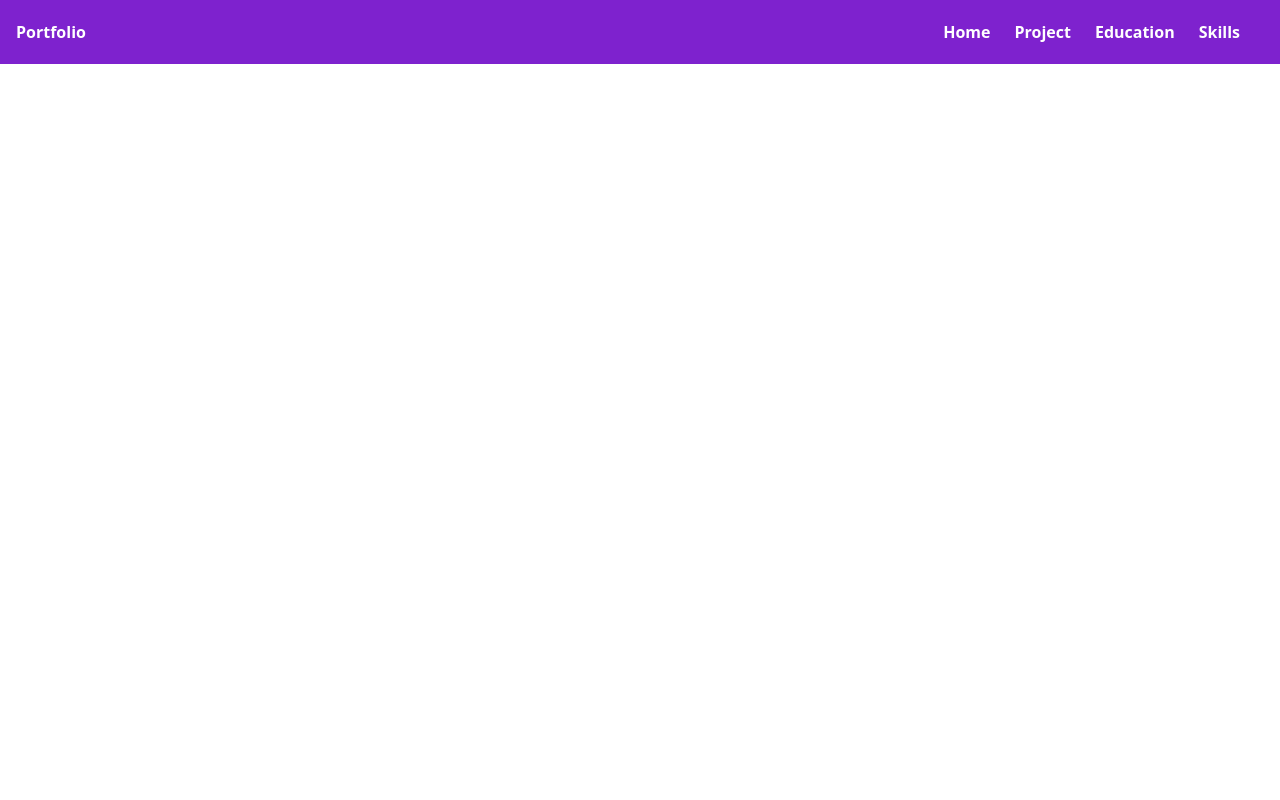
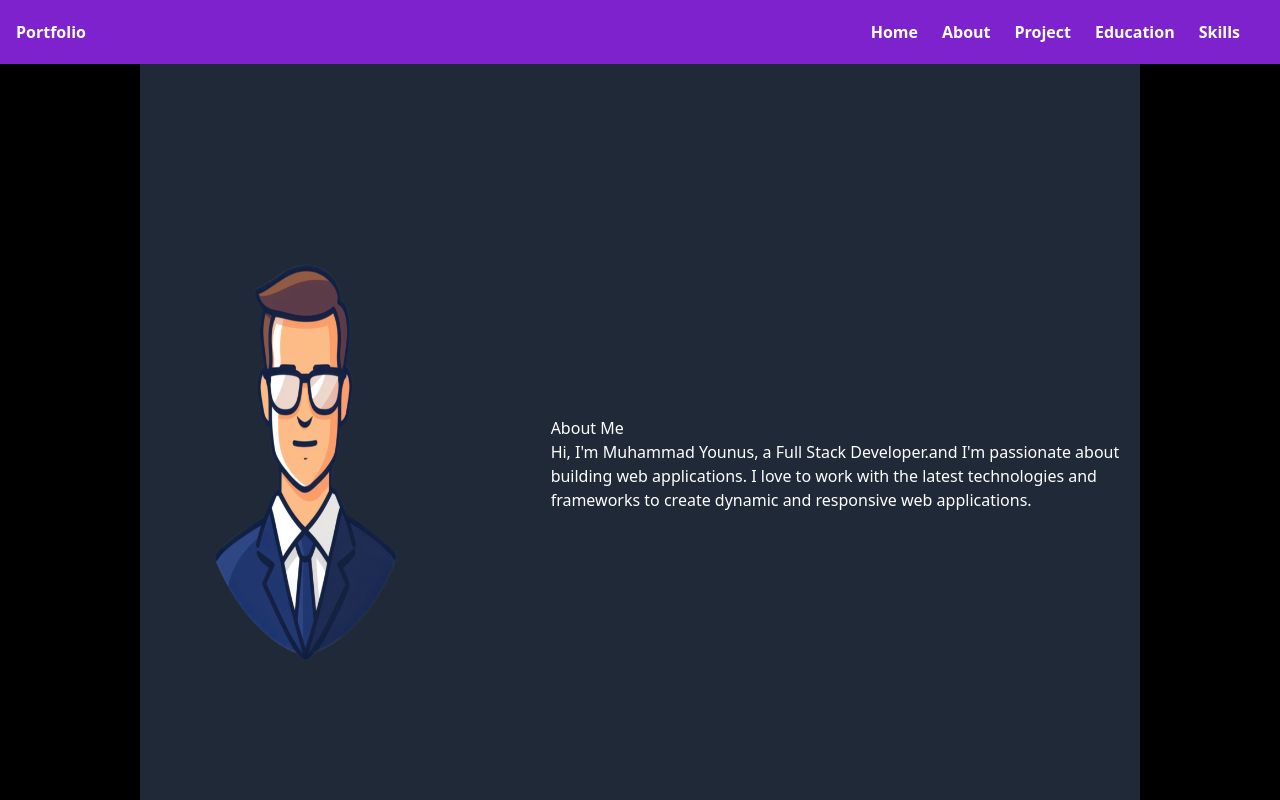
Before and after one commit to muh-younus/my-portfolio, a React (Create React App) app: page /about in a window 1280 px wide. Built offline with nearby package versions, Linux system fonts and the light colour scheme.

Commit message:
new commit

```diff
--- a/src/App.js
+++ b/src/App.js
@@ -3,6 +3,7 @@ import Navbar from './components/Navbar'
 import { BrowserRouter } from 'react-router-dom'
 import { Routes, Route } from 'react-router-dom'
 import Home from './components/Home'
+import About from './components/About'
 
 function App() {
   return (
@@ -12,6 +13,7 @@ function App() {
         <Navbar />
         <Routes>
           <Route path="/" element={<Home />} />
+          <Route path="/about" element={<About />} />
 
         </Routes>
 
--- /dev/null
+++ b/src/components/About.js
@@ -0,0 +1,27 @@
+import React from 'react'
+import img from '../images/image.webp' // Make sure to replace with the correct path to your image
+
+function About() {
+  return (
+    <>
+    <div className="min-h-screen w-full bg-black fixed left-0  text-white flex justify-center overflow-hidden ">
+        <div className="flex justify-center items-center   bg-gray-800 overflow-hidden  gap-20 hidden w-[1000px]  sm:flex">
+
+            <div>
+            <img src={img} className=' w-[900px] h-[400px] rounded' alt="profile"/>
+                </div>
+                <div>
+                     <h1>About Me</h1>
+                    <p>Hi, I'm Muhammad Younus, a Full Stack Developer.and I'm passionate about building web applications. I love to work with the latest technologies and frameworks to create dynamic and responsive web applications.</p>
+                </div>
+
+
+
+            </div>
+    </div>
+
+    </>
+  )
+}
+
+export default About
--- a/src/components/Home.js
+++ b/src/components/Home.js
@@ -1,5 +1,6 @@
 
 import React from 'react'
+import img from '../images/images.jpg'
  // Make sure to replace with the correct path to your image
 
 function Home() {
@@ -15,7 +16,7 @@ function Home() {
             </div>
             {/* image */}
             <div>
-              <img src="https://avatars.githubusercontent.com/u/122626646?v=4" alt="Profile" className="w-48 h-48 rounded-full mt-4" />
+              <img src={img} alt="Profile" className="w-48 h-48 rounded-full mt-4" />
             </div>
         </div>
         <div className="flexitems-center  min-h-screen sm:hidden flex-col gap-10 p-6">
@@ -26,7 +27,7 @@ function Home() {
             </div>
             {/* image */}
             <div>
-              <img src="https://avatars.githubusercontent.com/u/122626646?v=4" alt="Profile" className="w-48 h-48 rounded-full mt-4" />
+              <img src={img} alt="Profile" className="w-48 h-48 rounded-full mt-4" />
             </div>
         </div>
     </div>
--- a/src/components/Navbar.js
+++ b/src/components/Navbar.js
@@ -10,6 +10,9 @@ function Navbar() {
       <ul className="flex text-white font-bold gap-6 hidden sm:flex px-6 ">
         <li>
           <Link to="/">Home</Link>
+        </li>
+        <li>
+          <Link to="/about">About</Link>
         </li>
         <li>
           <Link to="/projects">Project</Link>
```
Also changed, not shown: src/images/image.webp (added), src/images/images.jpg (renamed from src/components/images.jpg).
